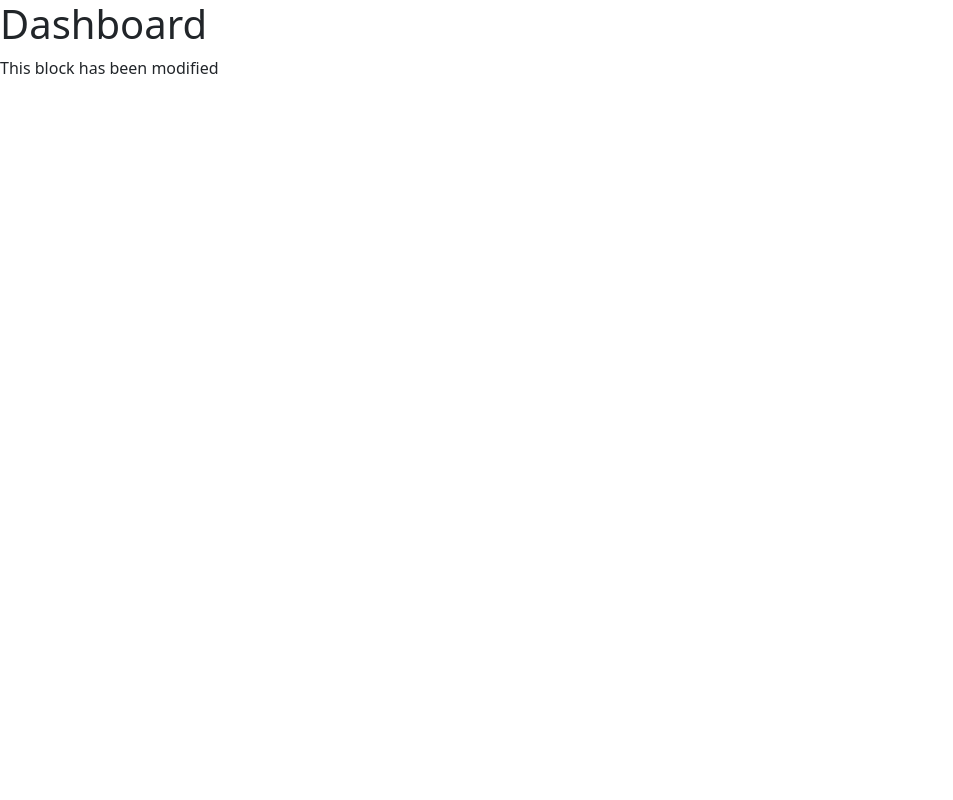
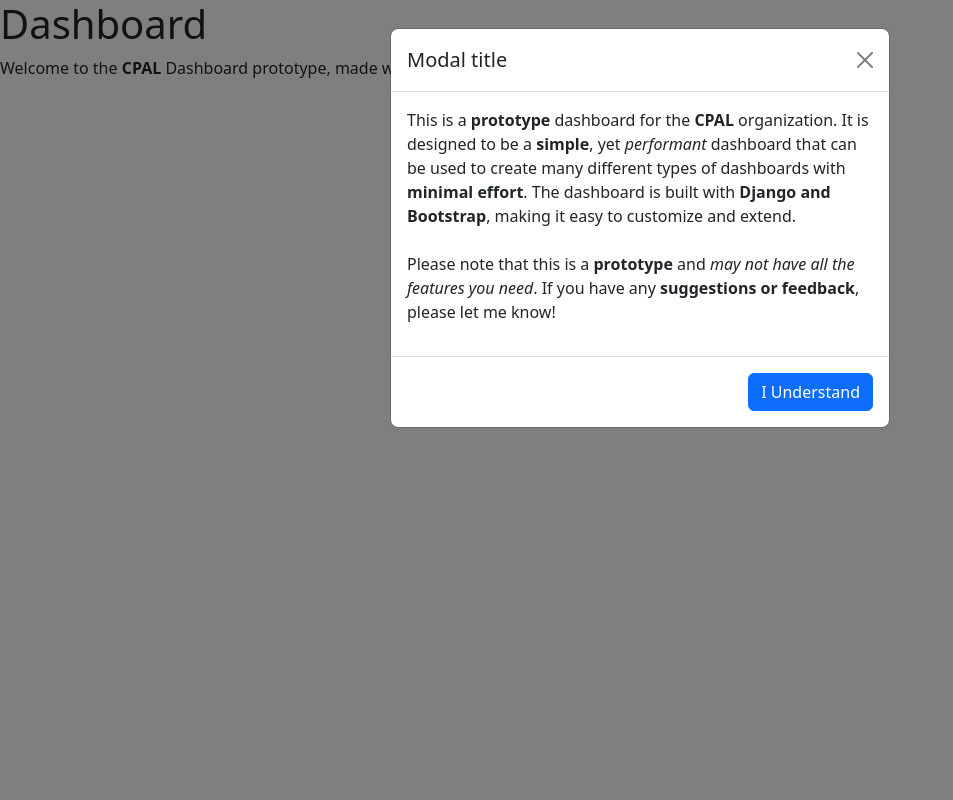
Before and after one commit to Luis-Rosario-Alers/CPAL_dashboard_prototype, a Django app: page / in a window 1280 px wide. Shown: the whole page, without its empty margins (0-953 px from the left). Run offline with Django 5.2, Linux system fonts and the light colour scheme; some libraries are stand-ins or nearby versions.

Commit message:
:sparkles: add modal message and dashboard message

```diff
--- a/CPAL_dashboard_prototype/settings.py
+++ b/CPAL_dashboard_prototype/settings.py
@@ -9,7 +9,7 @@
 For the full list of settings and their values, see
 https://docs.djangoproject.com/en/5.2/ref/settings/
 """
-
+import os
 from pathlib import Path
 
 # Build paths inside the project like this: BASE_DIR / 'subdir'.
@@ -118,6 +118,7 @@
 # https://docs.djangoproject.com/en/5.2/howto/static-files/
 
 STATIC_URL = 'static/'
+STATICFILES_DIRS = [BASE_DIR / STATIC_URL]
 
 # Default primary key field type
 # https://docs.djangoproject.com/en/5.2/ref/settings/#default-auto-field
--- a/dashboard/templates/base.html
+++ b/dashboard/templates/base.html
@@ -1,17 +1,40 @@
+{% load bootstrap5 %}
+{% load static %}
 <!DOCTYPE html>
 <html lang="en">
 <head>
     <meta charset="UTF-8">
-<meta name="viewport" content="width=device-width, initial-scale=1.0">
+    <meta name="viewport" content="width=device-width, initial-scale=1.0">
     <title>{% block title %}Home Page{% endblock %}</title>
-    {% load bootstrap5 %}
     {% bootstrap_css %}
-    {% bootstrap_javascript %}
+
+</head>
+<body>
     <div class="d-flex align-items-start">
         <h1>Dashboard</h1>
     </div>
-</head>
-<body>
-<div><p>{% block content %}Content{% endblock %}</p></div>
+
+    <script src="{% static 'dashboard/base.js' %}"></script>
+    {% bootstrap_javascript %}
+
+    <div id="intro-modal" class="modal" tabindex="-1">
+      <div class="modal-dialog">
+        <div class="modal-content">
+          <div class="modal-header">
+            <h5 class="modal-title">Modal title</h5>
+            <button type="button" class="btn-close" data-bs-dismiss="modal" aria-label="Close"></button>
+          </div>
+          <div class="modal-body">
+            <p>{% block modal-message %}...{% endblock %}</p>
+          </div>
+          <div class="modal-footer">
+            <button type="button" class="btn btn-primary" data-bs-dismiss="modal">I Understand</button>
+          </div>
+        </div>
+      </div>
+    </div>
+
+    <div><p>{% block content %}Content{% endblock %}</p></div>
+
 </body>
 </html>
--- a/dashboard/templates/home.html
+++ b/dashboard/templates/home.html
@@ -1,4 +1,16 @@
-{% extends "base.html" %} {% block title %} No Page {% endblock %}
+{% extends "base.html" %}
+
+{% block title %} Prototype Dashboard {% endblock %}
+
 {% block content %}
-    This block has been modified
+    Welcome to the <b>CPAL</b> Dashboard prototype, made with django 💗
 {% endblock %}
+
+{% block modal-message %}
+    This is a <b>prototype</b> dashboard for the <b>CPAL</b> organization.
+    It is designed to be a <b>simple</b>, yet <em>performant</em> dashboard that can be used to create
+    many different types of dashboards with <b>minimal effort</b>.
+    The dashboard is built with <b>Django and Bootstrap</b>, making it easy to customize and extend.
+    <br><br>
+    Please note that this is a <b>prototype</b> and <em>may not have all the features you need</em>. If you have any <b>suggestions or feedback</b>, please let me know!
+{% endblock %}
--- /dev/null
+++ b/static/dashboard/base.js
@@ -0,0 +1,7 @@
+/* global bootstrap */
+
+window.onload = function() {
+    "use strict";
+    var myModal = new bootstrap.Modal(document.getElementById('intro-modal'));
+    myModal.show();
+};
```
